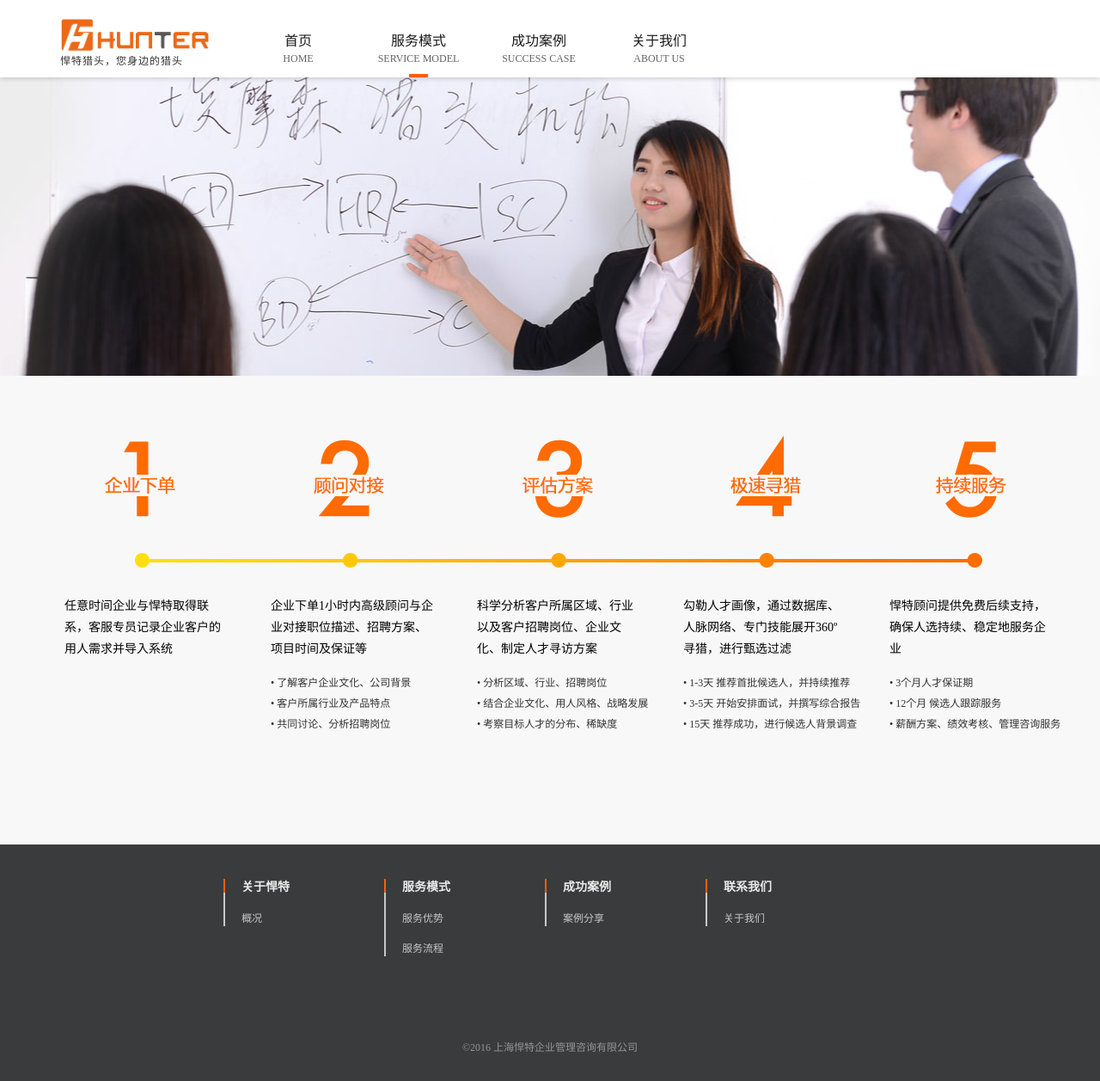
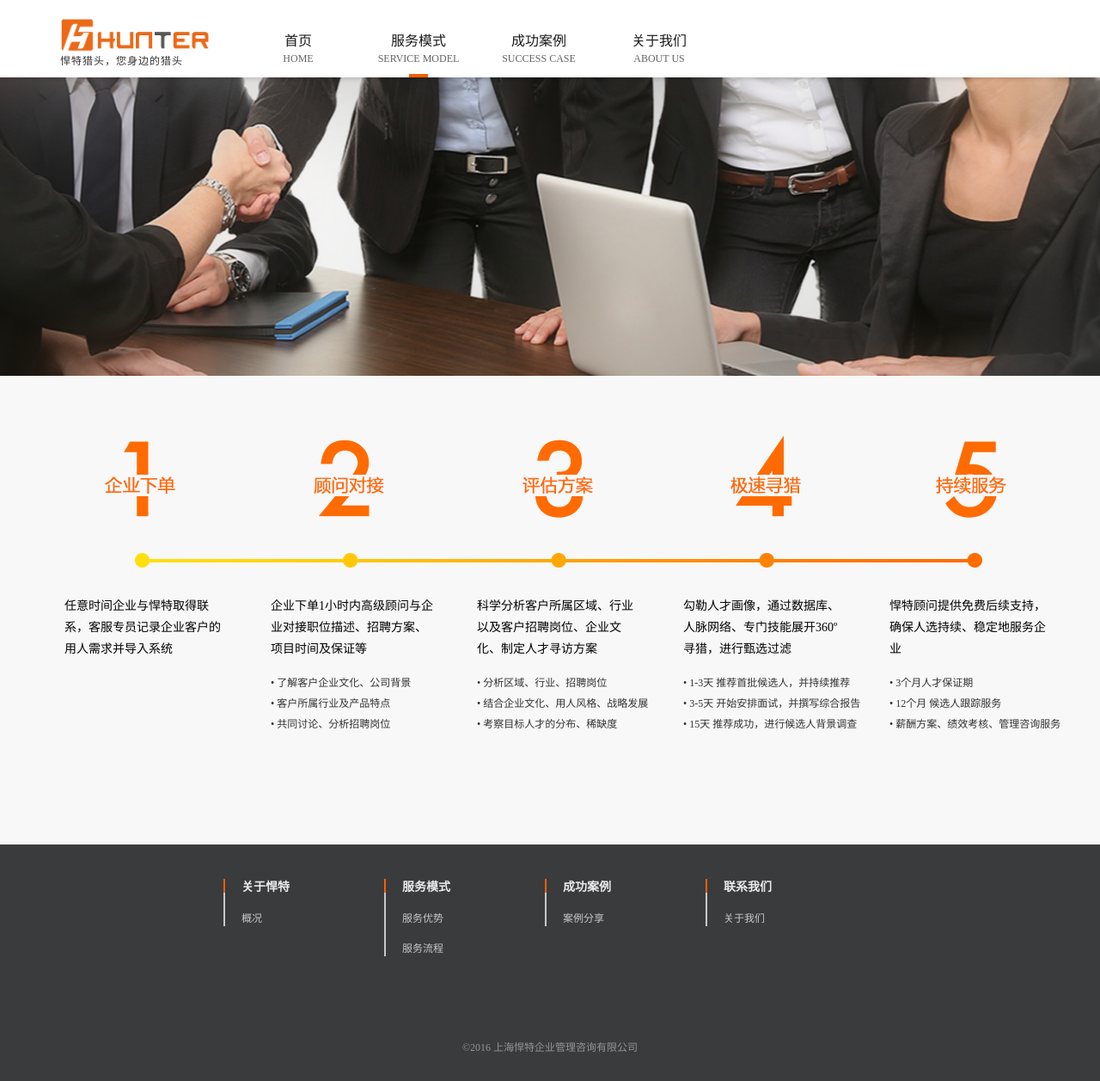
Before and after one commit to mmdaqiqi/mmdaqiqi.github.io, a Jekyll site: the page built from service-flow.md, in a window 1280 px wide. Shown: the whole page at 86% size. Built offline with Jekyll 4.4.1, drawn with Linux system fonts in a browser that asks for light colours.

Commit message:
update
Signed-off-by: Kael Li <lilinjian@ccwork.com.cn>

```diff
--- a/assets/css/flow.css
+++ b/assets/css/flow.css
@@ -3,7 +3,7 @@
 body{background:#f8f8f8;color:#333333;}* {margin: 0px;padding: 0px;font-family: "Microsoft YaHei" ! important;}
 ul,li,ol {list-style-type: none;}.clear {clear: both;}
 a {color: #333;text-decoration: none;}a:hover {text-decoration: underline;} img{border:0px;}
-.flow_banner{width:100%;min-width:1300px;min-height:347px;height:347px; background:url(../images/flow_banner.jpg) center no-repeat;}
+.flow_banner{width:100%;min-width:1300px;min-height:347px;height:347px; background:url(../images/flow_banner.png) center no-repeat;}
 .flowConent{width:100%;min-width:1300px;margin:0 auto;}
 .flowCon{width:1200px;height:auto;margin:0 auto;margin-bottom:100px;}
 .flowCon_img{margin:70px 0 30px 0;}
```
Also changed, not shown: assets/images/flow_banner.png (added), assets/images/flow_banner_o.jpg (renamed from assets/images/flow_banner.jpg).
